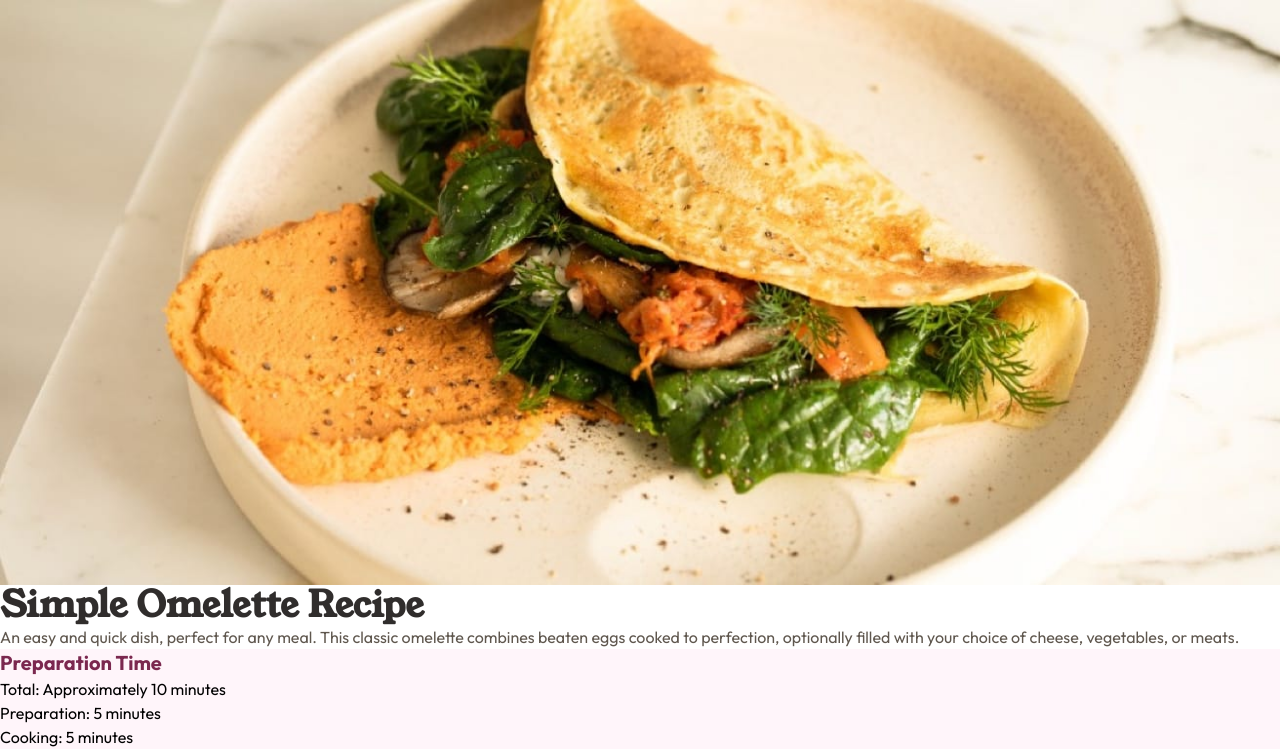
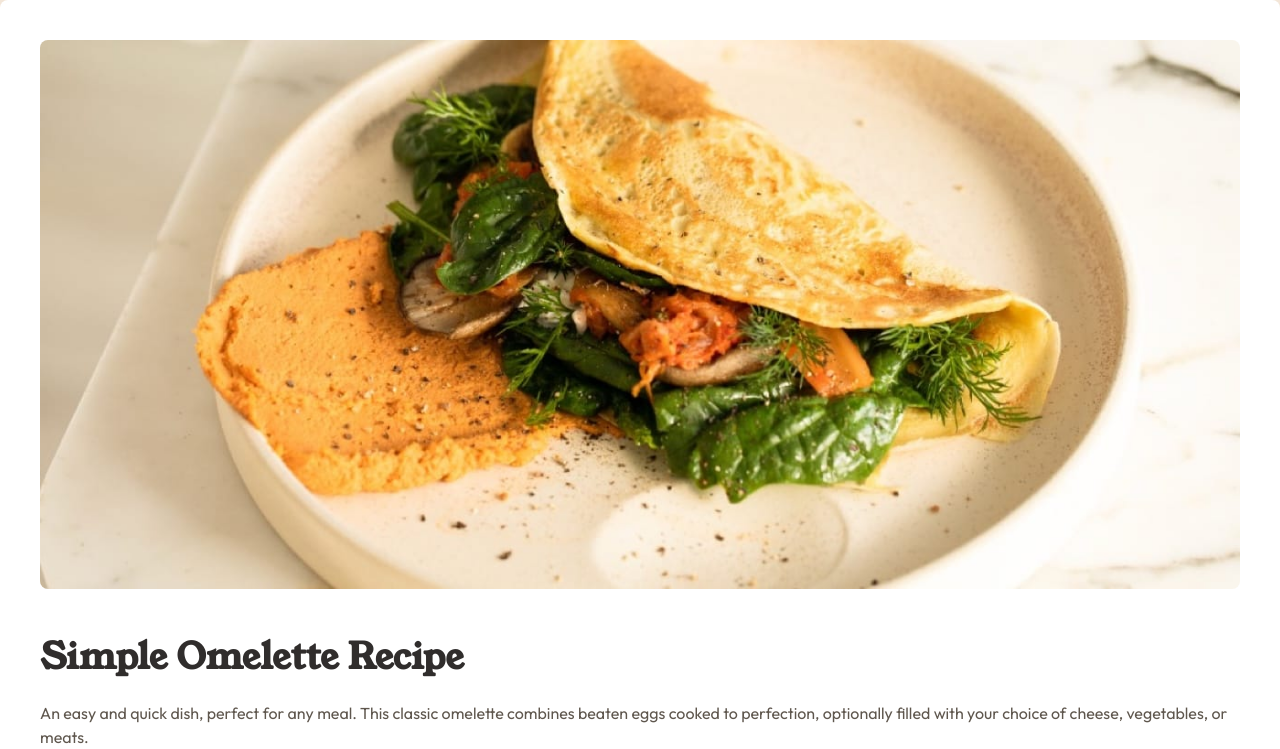
Before and after one commit to lavollmer/recipe-page, a React (Vite) app: page / in a window 1280 px wide. Shown: the top 749 px of the page. Built offline with nearby package versions, Linux system fonts and the light colour scheme.

Commit message:
styling beginning - simple omelette recipe

```diff
--- a/src/App.jsx
+++ b/src/App.jsx
@@ -4,16 +4,16 @@ import omeletteImage from "./assets/omelette.jpeg";
 function App() {
   return (
     <>
-      <div className="bg-eggshell container mx-auto">
-        <div className="bg-white container mx-auto flex flex-col">
-          <div>
-            <img src={omeletteImage} alt="Omelette" />
+      <div className="bg-eggshell">
+        <div className="bg-white container mx-auto flex flex-col rounded-lg">
+          <div className="m-10">
+            <img src={omeletteImage} alt="Omelette" className="rounded-lg" />
           </div>
-          <div className="container mx-auto">
-            <h1 className="text-dark-charcoal font-young-serif text-4xl font-bold">
+          <div className="container">
+            <h1 className="text-dark-charcoal font-young-serif text-4xl font-bold pt-2 pb-4 pl-10">
               Simple Omelette Recipe
             </h1>
-            <p className="text-wenge-brown font-outfit">
+            <p className="text-wenge-brown font-outfit pt-2 pb-4 pl-10 pr-10">
               An easy and quick dish, perfect for any meal. This classic
               omelette combines beaten eggs cooked to perfection, optionally
               filled with your choice of cheese, vegetables, or meats.
```
